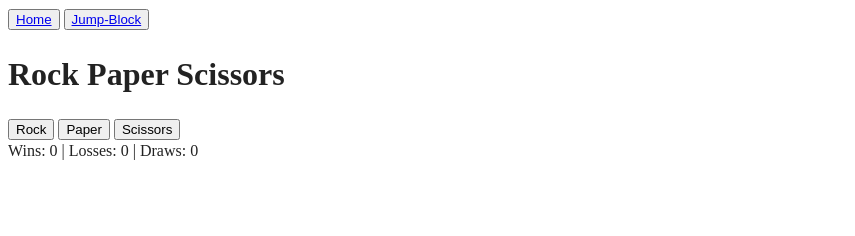
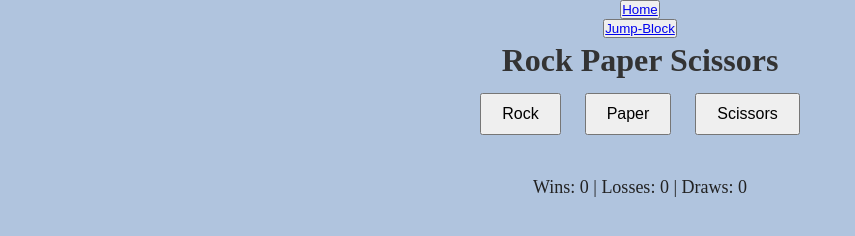
Before and after one commit to singhpreet11011/HTMLassignment, a website built with webpack: page rockpaperscissors.html in a window 1280 px wide. Shown: the whole page, without its empty margins (0-855 px from the left). Built offline with nearby package versions, Linux system fonts and the light colour scheme.

Commit message:
Update style.css

```diff
--- a/css/style.css
+++ b/css/style.css
@@ -10,6 +10,21 @@
 /* ==========================================================================
    Base styles: opinionated defaults
    ========================================================================== */
+
+
+
+
+
+
+body {
+  background-color: lightblue;
+}
+
+.button {
+  color: white;
+  background-color: blue;
+  padding: 10px;
+}
 
 html {
   color: #222;
@@ -244,3 +259,55 @@ textarea {
     page-break-after: avoid;
   }
 }
+
+
+/* My CSS------------------------------------------------*/
+* {
+  padding: 0;
+  margin: 0;
+}
+
+/* JUMP-BLOCK--------------------------------------------*/
+
+.jumpblockbodystyle {
+  background-color: lightgray;
+  width: 100%;
+  height: 100vh;
+  display: flex;
+  align-items: center;
+  flex-direction: column;
+}
+
+
+
+/*ROCK_PAPER_SCISSORS------------------------------------ */
+
+.rockpaperscissorsbodystyle {
+  background-color: lightsteelblue;
+  width: 100%;
+  height: 100vh;
+  display: flex;
+  align-items: center;
+  flex-direction: column;
+}
+
+h1 {
+  color: #333;
+}
+
+.choices button {
+  padding: 10px 20px;
+  margin: 10px;
+  font-size: 16px;
+  cursor: pointer;
+}
+
+#result {
+  margin-top: 20px;
+  font-size: 20px;
+}
+
+#score {
+  margin-top: 10px;
+  font-size: 18px;
+}
```
